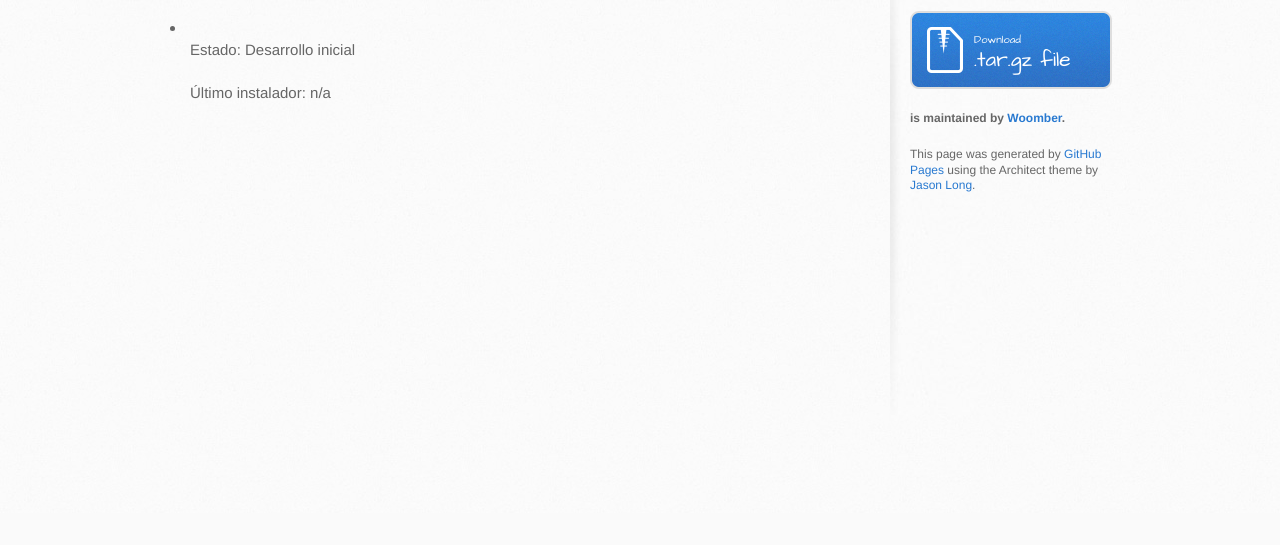
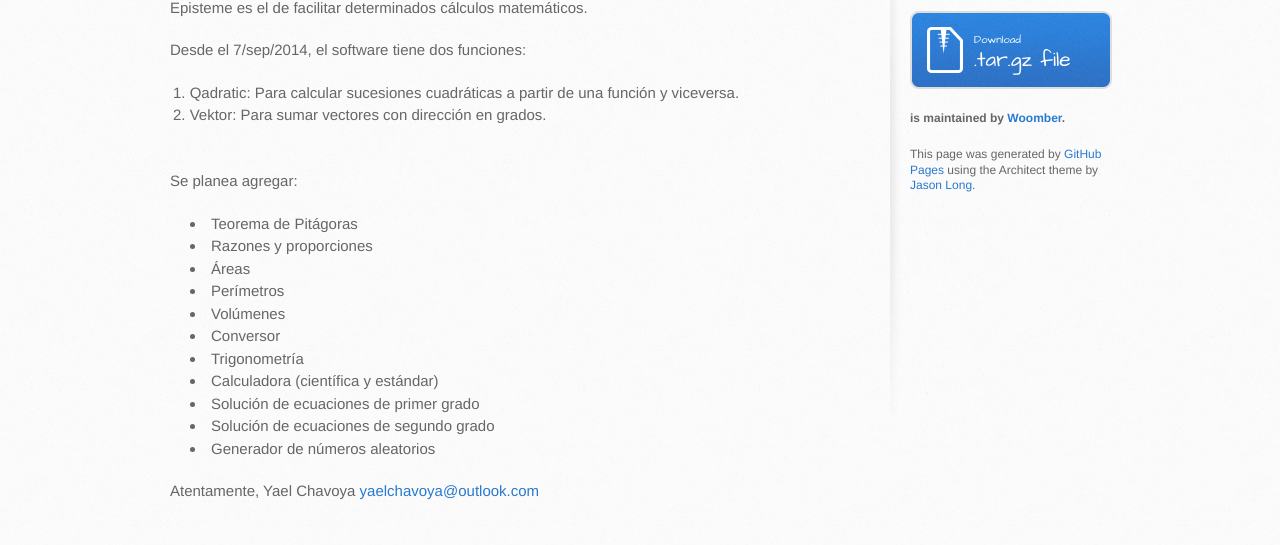
Before and after one commit to Woomber/Episteme, a plain HTML site: page index.html in a window 1280 px wide. Shown: the part 287-832 px from the top of the page. Before the commit the page ends 800 px from the top, so only its background shows below. Drawn offline with Linux system fonts and the light colour scheme.

Commit message:
Lista de características

```diff
--- a/index.html
+++ b/index.html
@@ -30,8 +30,28 @@
         <section id="main-content">
           <h1>
 <a name="episteme" class="anchor" href="#episteme"><span class="octicon octicon-link"></span></a>Episteme</h1>
-<p>El software Episteme es desarrollado por Yael Chavoya (@Woomber) en Visual Studio.
-<li><ul>Estado: Desarrollo inicial</ul><ul><b>Último instalador: n/a</b></ul></li>
+<p>Episteme es un programa desarrollado por Yael Chavoya (@Woomber) en Visual Basic. El objetivo de Episteme es el de facilitar determinados cálculos matemáticos.
+
+<p>Desde el 7/sep/2014, el software tiene dos funciones:
+ <ol><li>Qadratic: Para calcular sucesiones cuadráticas a partir de una función y viceversa.
+ <li>Vektor: Para sumar vectores con dirección en grados.</ol>
+<hr>
+<p>Se planea agregar:
+<ul><li>Teorema de Pitágoras
+ <li>Razones y proporciones
+ <li>Áreas
+ <li>Perímetros
+ <li>Volúmenes
+ <li>Conversor
+ <li>Trigonometría
+ <li>Calculadora (científica y estándar)
+ <li>Solución de ecuaciones de primer grado
+ <li>Solución de ecuaciones de segundo grado
+ <li>Generador de números aleatorios</ul>
+
+<p>Atentamente,
+Yael Chavoya
+<a href="mailto:yaelchavoya@outlook.com">yaelchavoya@outlook.com</a>
         </section>
 
         <aside id="sidebar">
```
